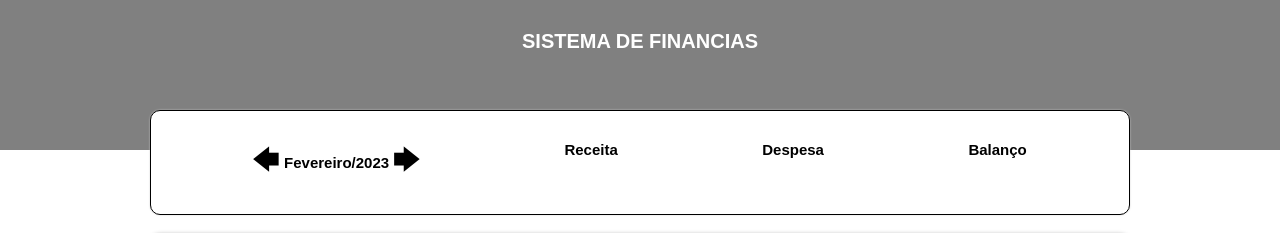
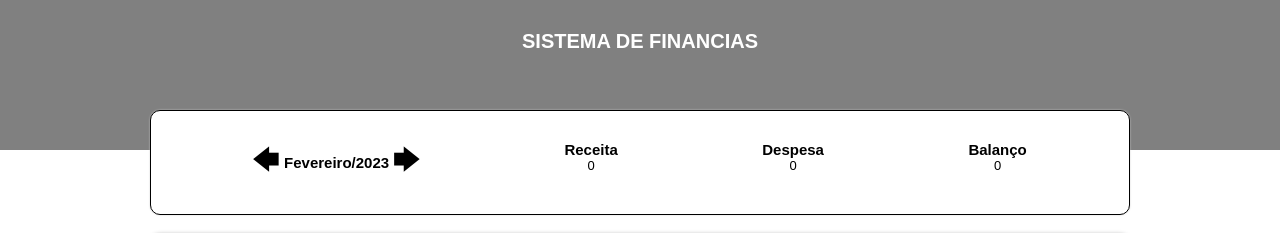
Before and after one commit to GuilhermeDevv/sistema_financeiro, a React (Vite) app in the folder sistema financeiro/: page / in a window 1280 px wide. Shown: the top 233 px of the page. Built offline with nearby package versions, Linux system fonts and the light colour scheme.

Commit message:
setando os dados

```diff
--- a/sistema financeiro/src/components/AreaDeInfo/AreaDeInfo.tsx
+++ b/sistema financeiro/src/components/AreaDeInfo/AreaDeInfo.tsx
@@ -1,4 +1,4 @@
-import React from 'react';
+import React, { useEffect, useState } from 'react';
 //Components Styles
 import {
   Container,
@@ -17,8 +17,22 @@ import { Props } from '../../types/MesAtual';
 import { formatarMes } from '../../utils/formatarMes/formatarMes';
 
 export function AreaDeInfo({ mesAtual, alteracaoMes, despesa, renda }: Props) {
-  //
-  const nomesInfo = ['Receita', 'Despesa', 'Balanço'];
+  const [infoItem, setInfoItem] = useState<
+    Array<{
+      categoria: string;
+      valor: string;
+    }>
+  >([]);
+
+  useEffect(() => {
+    const dados = [
+      { categoria: 'Receita', valor: String(renda) },
+      { categoria: 'Despesa', valor: String(despesa) },
+      { categoria: 'Balanço', valor: String(renda + despesa) },
+    ];
+    setInfoItem(dados);
+  }, [despesa, renda]);
+
   function mesAnterior() {
     const [ano, mes] = mesAtual.split('/');
     const data = new Date(+ano, +mes - 1);
@@ -32,6 +46,7 @@ export function AreaDeInfo({ mesAtual, alteracaoMes, despesa, renda }: Props) {
     data.setMonth(data.getMonth() + 1);
     alteracaoMes(`${data.getFullYear()}/${data.getMonth() + 1}`);
   }
+
   return (
     <Container>
       <EscolherMes>
@@ -51,8 +66,8 @@ export function AreaDeInfo({ mesAtual, alteracaoMes, despesa, renda }: Props) {
           &#129094;
         </SetaPraFrente>
       </EscolherMes>
-      {nomesInfo.map((text, i) => (
-        <Caixa key={i} titulo={text} valor="" />
+      {infoItem.map((item, i) => (
+        <Caixa key={i} titulo={item.categoria} valor={item.valor} />
       ))}
     </Container>
   );
```
